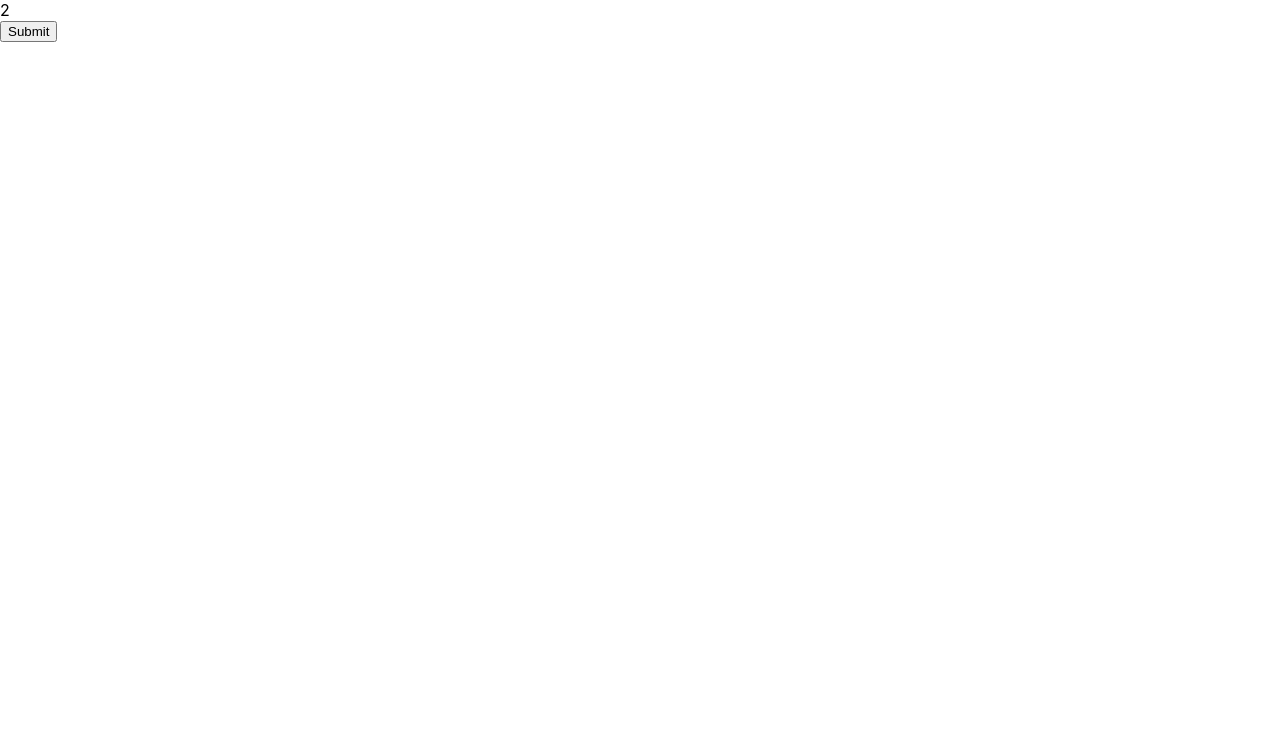
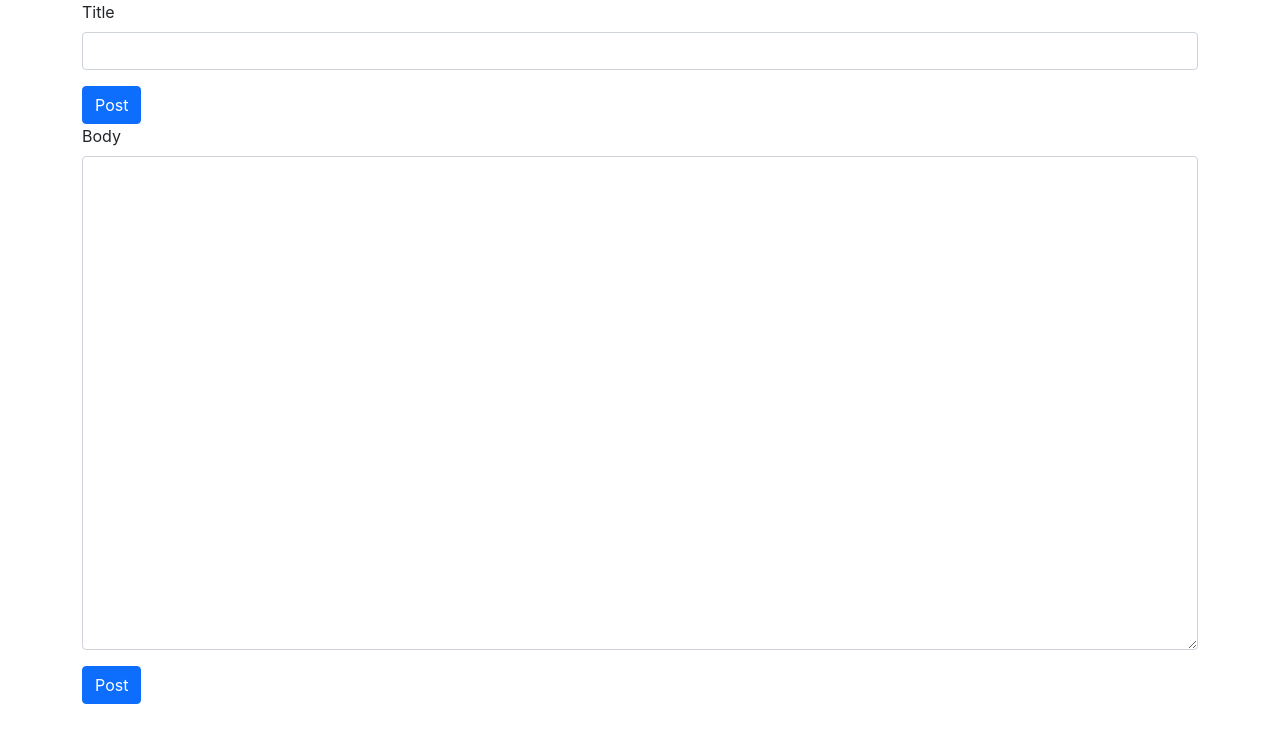
Before and after one commit to coldhailstone/learn-react, a React (Create React App) app: page / in a window 1280 px wide. Shown: the top 742 px of the page. Built offline with nearby package versions, Linux system fonts and the light colour scheme.

Commit message:
~14 db 실행 명령어

```diff
--- /dev/null
+++ b/db.json
@@ -0,0 +1,9 @@
+{
+  "posts": [
+    {
+      "title": "hello",
+      "body": "body",
+      "id": 1
+    }
+  ]
+}
--- a/package.json
+++ b/package.json
@@ -6,6 +6,8 @@
     "@testing-library/jest-dom": "^5.16.5",
     "@testing-library/react": "^13.4.0",
     "@testing-library/user-event": "^13.5.0",
+    "axios": "^1.2.2",
+    "json-server": "^0.17.1",
     "react": "^18.2.0",
     "react-dom": "^18.2.0",
     "react-scripts": "5.0.1",
@@ -15,7 +17,8 @@
     "start": "react-scripts start",
     "build": "react-scripts build",
     "test": "react-scripts test",
-    "eject": "react-scripts eject"
+    "eject": "react-scripts eject",
+    "db": "npx json-server --watch db.json --port 3001"
   },
   "eslintConfig": {
     "extends": [
--- a/public/index.html
+++ b/public/index.html
@@ -24,6 +24,7 @@
       work correctly both with client-side routing and a non-root public URL.
       Learn how to configure a non-root public URL by running `npm run build`.
     -->
+    <link href="https://cdn.jsdelivr.net/npm/bootstrap@5.1.3/dist/css/bootstrap.min.css" rel="stylesheet" integrity="sha384-1BmE4kWBq78iYhFldvKuhfTAU6auU8tT94WrHftjDbrCEXSU1oBoqyl2QvZ6jIW3" crossorigin="anonymous">
     <title>React App</title>
   </head>
   <body>
--- a/src/App.js
+++ b/src/App.js
@@ -1,19 +1,30 @@
+import { useState } from 'react';
+import axios from 'axios';
+
 function App() {
-  const number = 1;
+  const [title, setTitle] = useState('');
+  const [body, setBody] = useState('');
 
-  function double(number) {
-    return number * 2;
-  };
-
-  function printHello() {
-    console.log('hello');
+  function onSubmit() {
+    axios.post('http://localhost:3001/posts', {
+      title,
+      body
+    })
   }
 
   return (
-    <>
-      <div>{double(number)}</div>
-      <button onClick={printHello}>Submit</button>
-    </>
+    <div className='container'>
+      <div className="mb-3">
+        <label className='form-label'>Title</label>
+        <input className='form-control' value={title} onChange={(e) => setTitle(e.target.value)} />
+      </div>
+      <button className='btn btn-primary'>Post</button>
+      <div className="mb-3">
+        <label className='form-label'>Body</label>
+        <textarea className='form-control' value={body} rows='20' onChange={(e) => setBody(e.target.value)} />
+      </div>
+      <button className='btn btn-primary' onClick={onSubmit}>Post</button>
+    </div>
   );
 }
 
```
Also changed, not shown: 1 other file (tests, documents, lock files or other folders).
